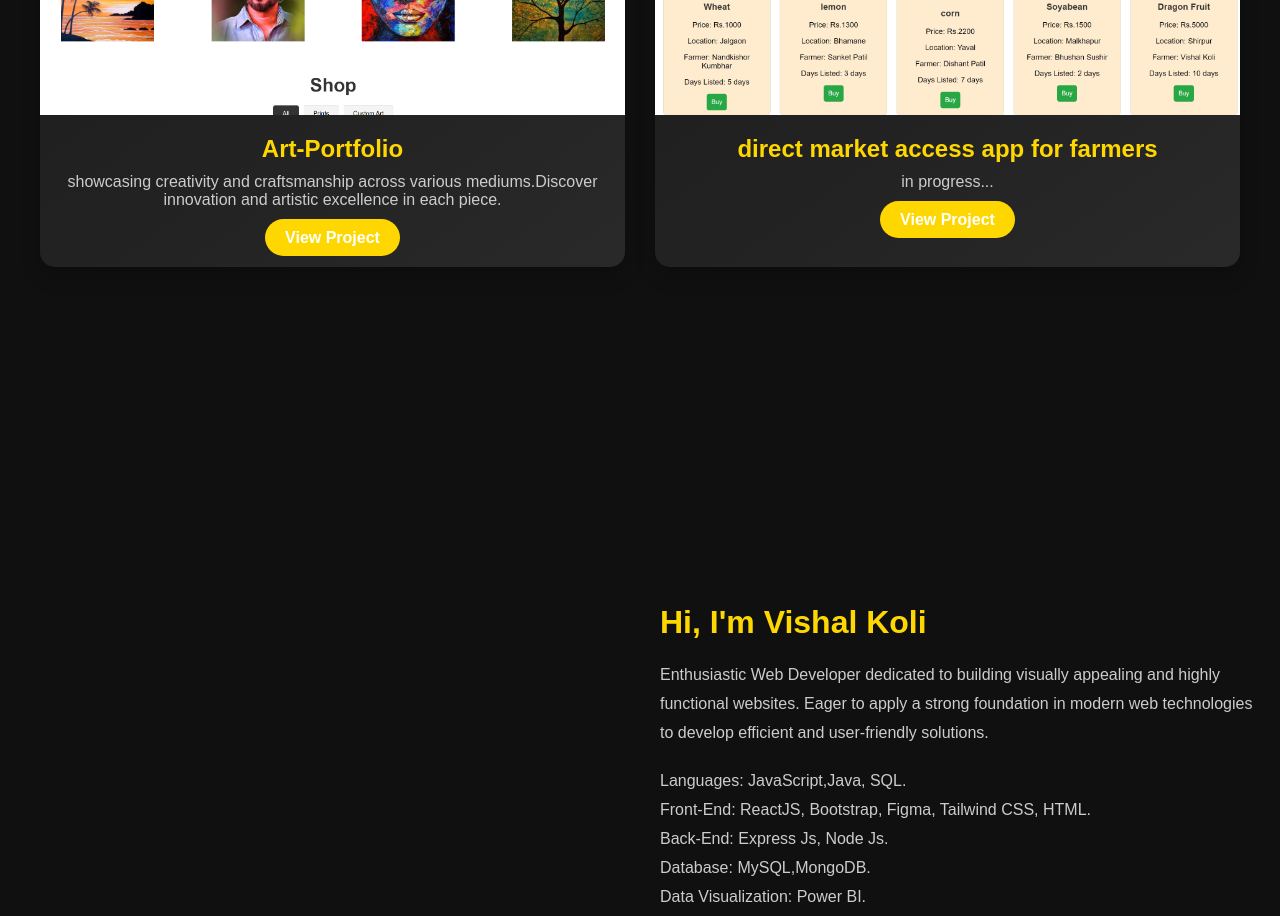
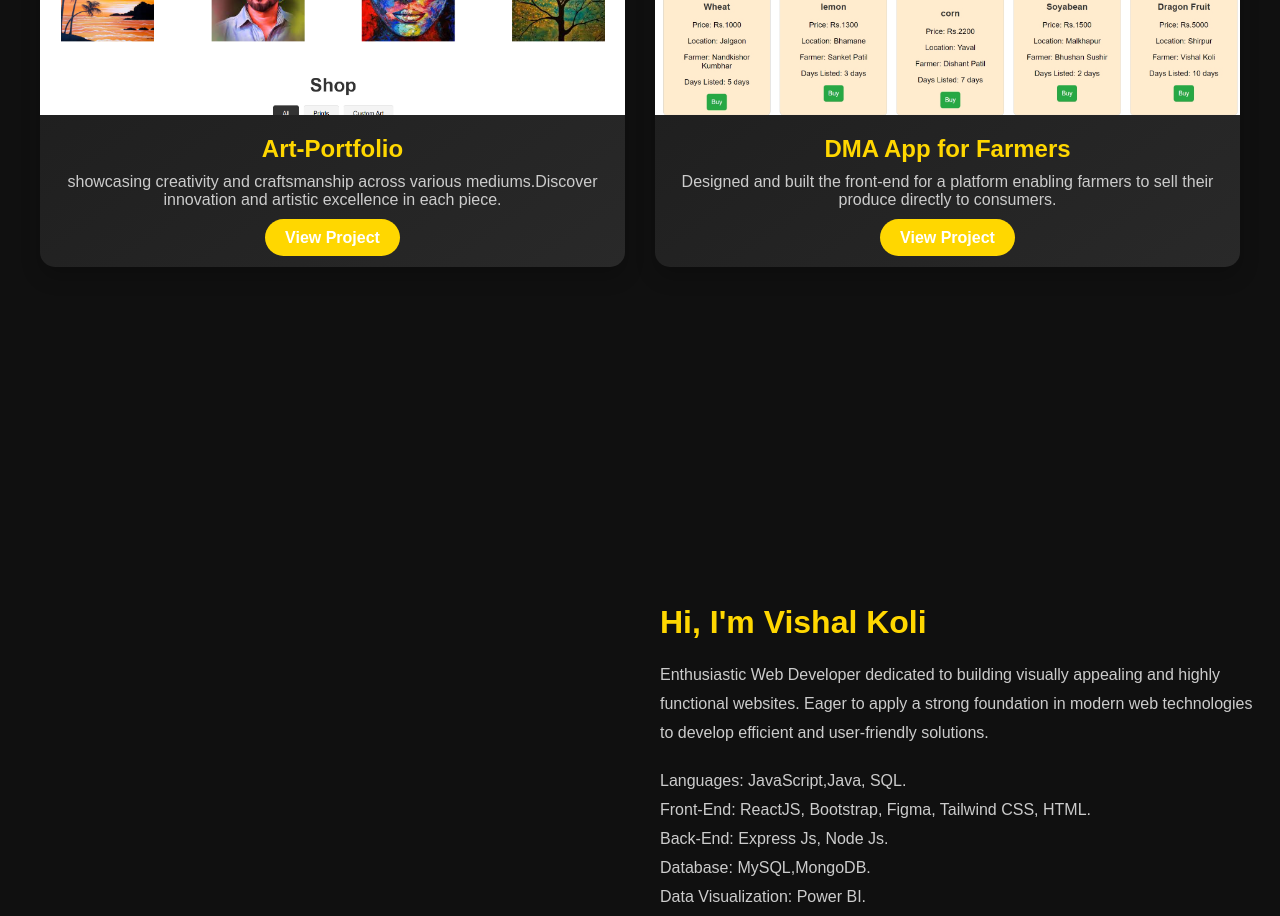
Before and after one commit to Vishalk1402/Vk-project-port, a React (Create React App) app: page / in a window 1280 px wide. Shown: the part 1080-1996 px from the top of the page. Built offline with nearby package versions, Linux system fonts and the light colour scheme.

Commit message:
Update Projects.js

```diff
--- a/src/components/Projects.js
+++ b/src/components/Projects.js
@@ -13,8 +13,8 @@ const Projects = () => {
         },
         {
             id: 2,
-            title: "direct market access app for farmers",
-            description: " in progress... ",
+            title: "DMA App for Farmers",
+            description: " Designed and built the front-end for a platform enabling farmers to sell their produce directly to consumers.",
             image: "DMA1.jpeg",
             link: "https://c4e8814e.dma-forfarmer.pages.dev",
         },
```
Lines whose indentation alone changed are shown as unchanged.
